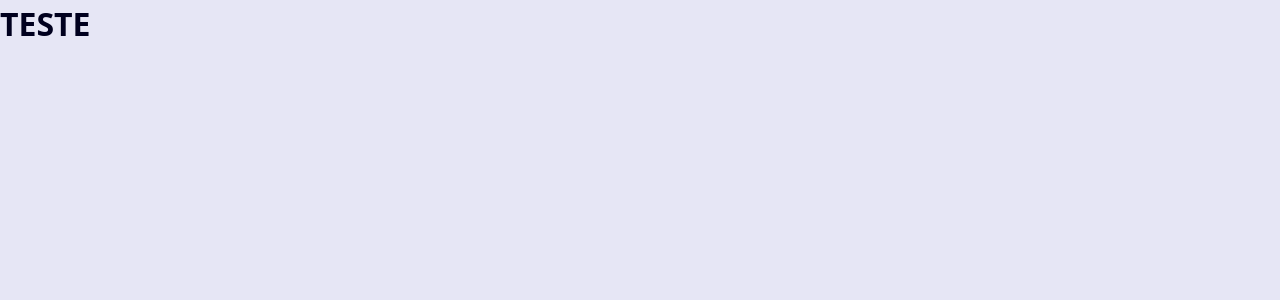
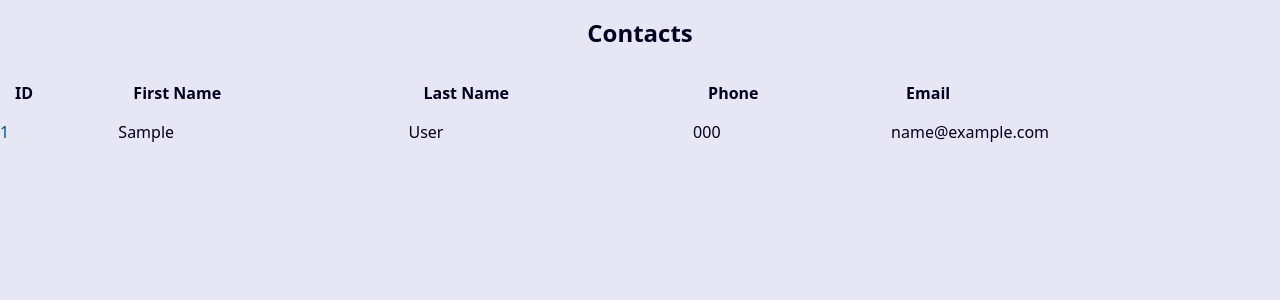
Before and after one commit to messamoreira/django-agenda, a Django app: page / in a window 1280 px wide. Before the commit the part shown is almost empty. Shown: the top 300 px of the page. Run offline with Django 5.2, Linux system fonts and the light colour scheme; tables that the repository leaves empty hold one stand-in row (values such as "Sample post").

Commit message:
feat: implementa a visualização de detalhes do contato

```diff
--- a/contact/templates/contact/index.html
+++ b/contact/templates/contact/index.html
@@ -1,5 +1,44 @@
 {% extends 'global/base.html' %}
 
 {% block content %}
-<h1>TESTE</h1>
+  <div class="responsive-table">
+    <table class="contacts-table">
+        <caption class="table-caption">
+            Contacts
+            </caption>
+
+        <thead>
+            <tr class="table-row table-row-header">
+               <th class="table-header">ID</th>
+               <th class="table-header">First Name</th>
+               <th class="table-header">Last Name</th>
+               <th class="table-header">Phone</th>
+               <th class="table-header">Email</th>
+            </tr>
+        </thead>
+        <tbody>
+            {% for contact in contacts %}
+            <tr class="table-row">
+                <td class="table-cell">
+                    <a class="table-link" href="{% url 'contact:contact' contact.id %}">
+                      {{ contact.id }}
+                    </a>
+                </td>
+                <td class="table-cell">
+                      {{ contact.first_name }}
+                </td>
+                <td class="table-cell">
+                      {{ contact.last_name }}
+                </td>
+                <td class="table-cell">
+                      {{ contact.phone }}
+                </td>
+                <td class="table-cell">
+                      {{ contact.email }}
+                </td>
+            </tr>
+            {% endfor %}
+        </tbody>
+    </table>
+  </div>
 {%  endblock content %}
--- a/contact/urls.py
+++ b/contact/urls.py
@@ -1,8 +1,9 @@
 from django.urls import path
-from contact import views
+from contact.views import contact_views
 
 app_name = 'contact'
 
 urlpatterns = [
-    path('',views.index, name='index'),
+    path('', contact_views.index, name='index'),
+    path('<int:contact_id>/', contact_views.contact, name='contact'),
 ]
--- a/contact/views/contact_views.py
+++ b/contact/views/contact_views.py
@@ -1,10 +1,18 @@
-from django.shortcuts import render
+from django.shortcuts import render, get_object_or_404
 from contact.models import Contact
 
 def index(request):
-    contact = Contact.objects.all()
+    contacts = Contact.objects.all()
     context = {
-        'contacts': contact
+        'contacts': contacts
     }
 
-    return render(request, 'contact/index.html',)
+    return render(request, 'contact/index.html', context)
+
+def contact(request, contact_id):
+    single_contact = get_object_or_404(Contact, id=contact_id)
+    context = {
+        'contact': single_contact
+    }
+
+    return render(request, 'contact/contact.html', context)
```
Also changed, not shown: contact/templates/contact/contact.html (added, +19 -0 lines).
